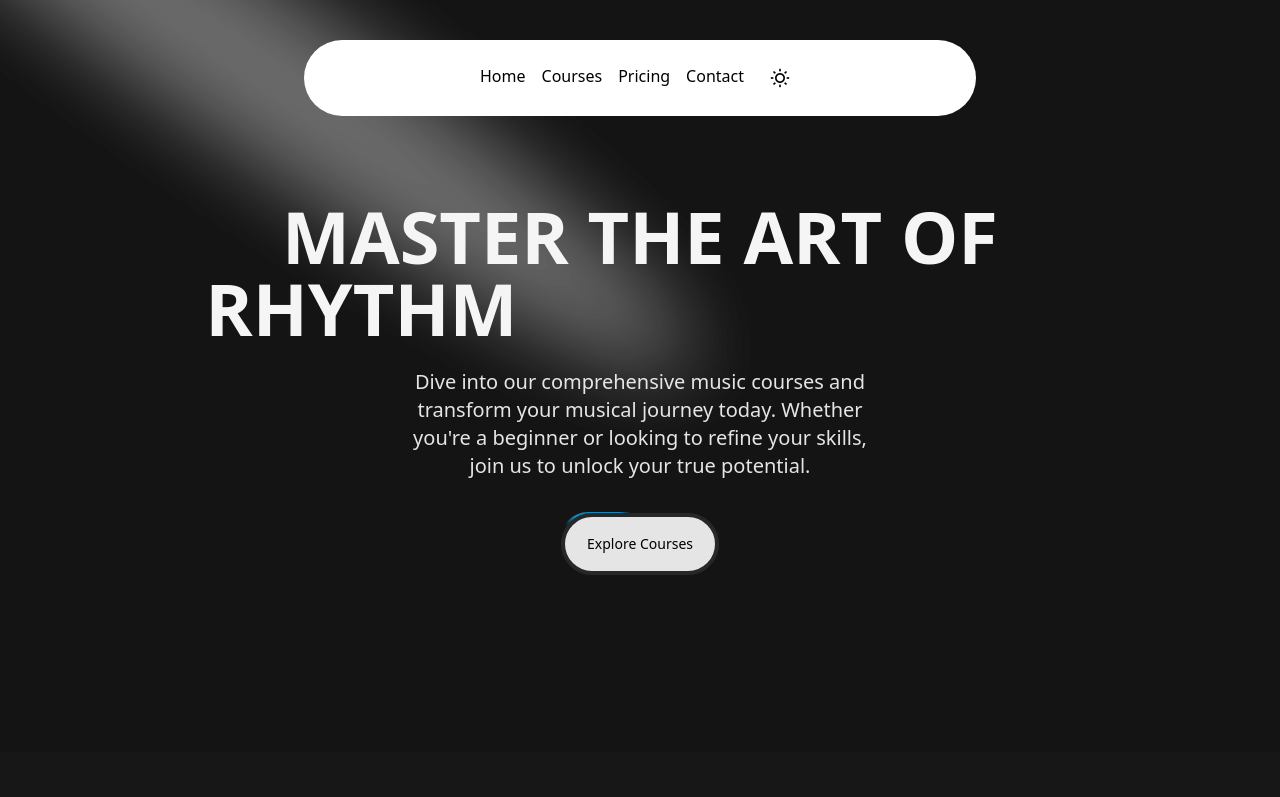
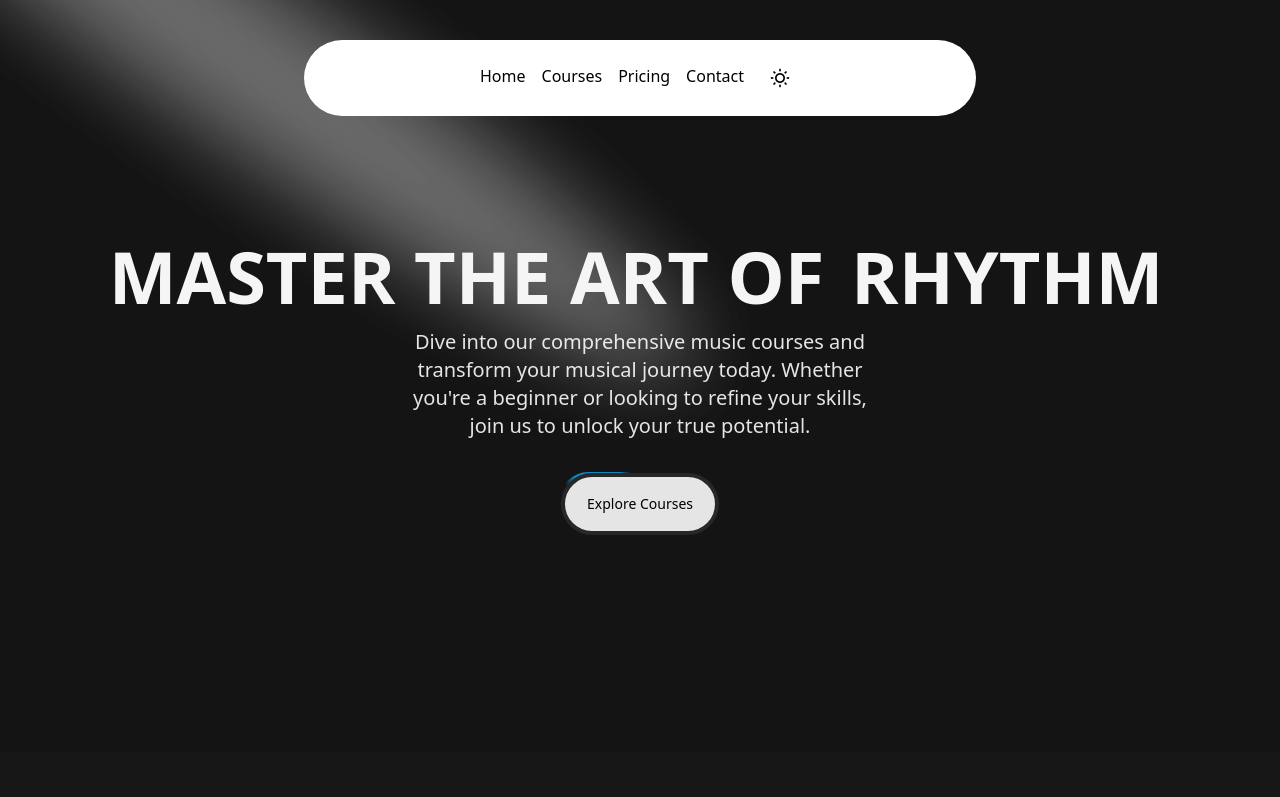
Before and after one commit to DHRUVKANDPAL/musicappnext, a Next.js app: page / in a window 1280 px wide. Shown: the top 797 px of the page. Built offline with nearby package versions, Linux system fonts and the light colour scheme.

Commit message:
fixed animation effects

```diff
--- a/src/components/ui/flip-words.tsx
+++ b/src/components/ui/flip-words.tsx
@@ -53,14 +53,14 @@
         }}
         exit={{
           opacity: 0,
-          y: -40,
-          x: 40,
+          y: 0,
+          x: -50,
           filter: "blur(8px)",
           scale: 2,
           position: "absolute",
         }}
         className={cn(
-          "z-10 inline-block relative text-left text-neutral-100 px-2 sm:overflow-x-hidden w-5/6",
+          "z-10 inline-block relative text-left text-neutral-100 px-2  full",
           className
         )}
         key={currentWord}
```
